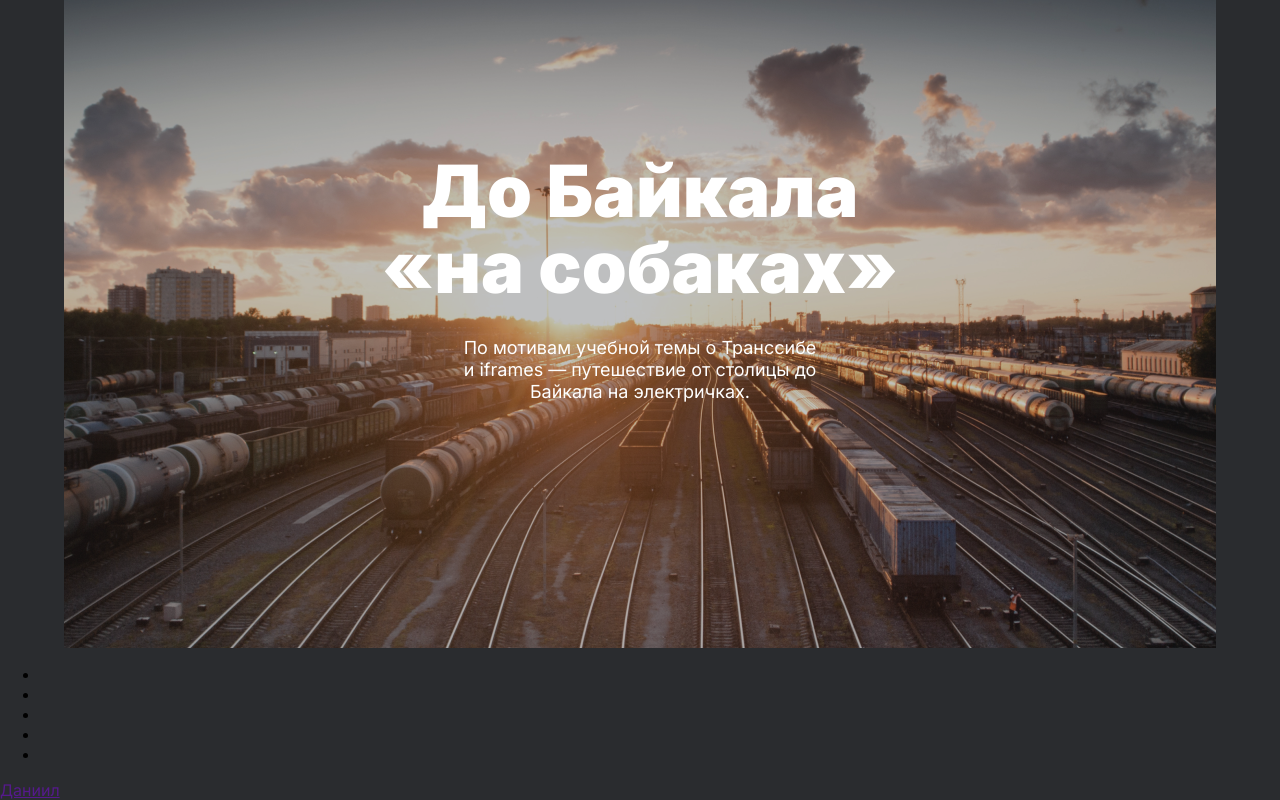
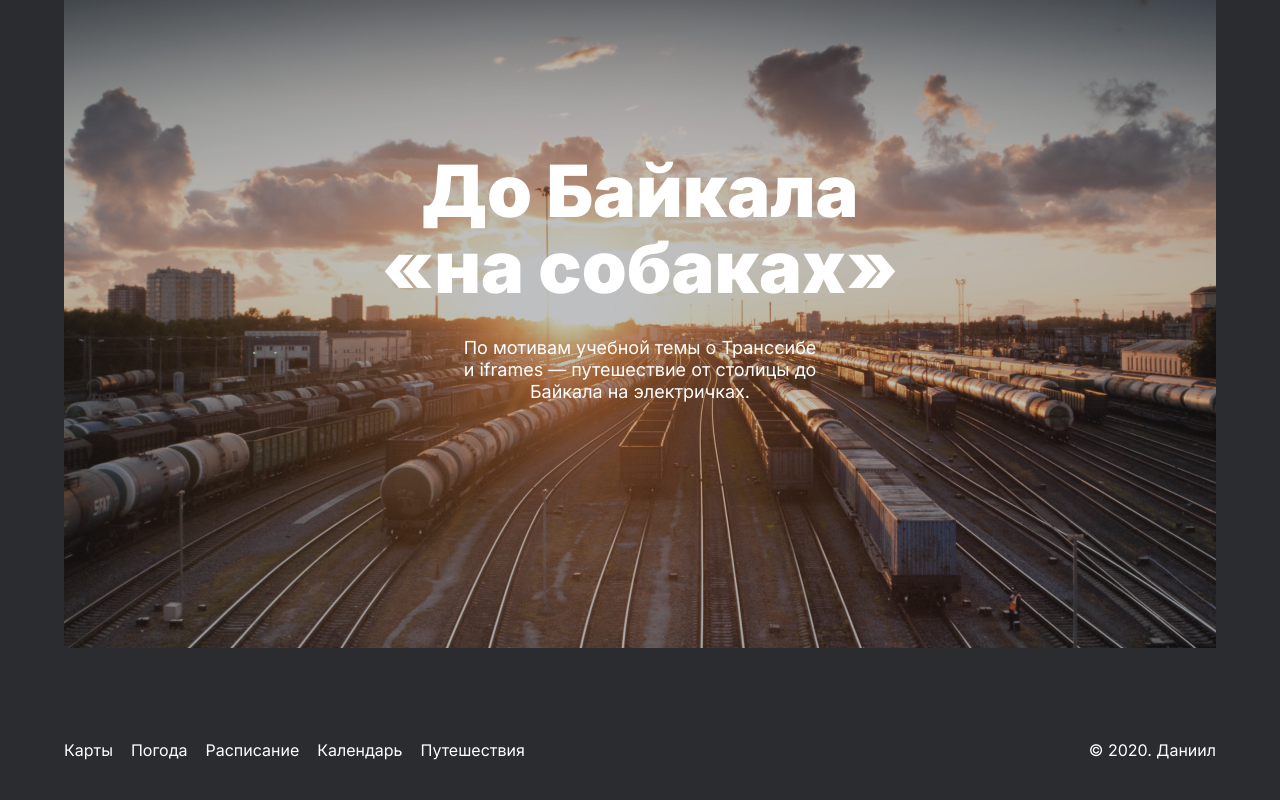
Before and after one commit to fl0ppat/russian-travel, a plain HTML site: page index.html in a window 1280 px wide. Shown: the part 6140-6940 px from the top of the page. Drawn offline with Linux system fonts and the light colour scheme.

Commit message:
Add block: Footer

```diff
--- /dev/null
+++ b/blocks/footer/__copyright/footer__copyright.css
@@ -0,0 +1,8 @@
+.footer__copyright {
+    color: white;
+    margin: 0;
+    margin-block-start: 0;
+    margin-block-end: 0;
+    margin-top: 92px;
+    align-self: flex-start;
+}
--- a/blocks/footer/__link/footer__link.css
+++ b/blocks/footer/__link/footer__link.css
@@ -0,0 +1,6 @@
+.footer__link {
+    color: white;
+    margin-right: 18px;
+    text-decoration: none;
+    font-size: 1rem;
+}
--- a/blocks/footer/__links/footer__links.css
+++ b/blocks/footer/__links/footer__links.css
@@ -0,0 +1,7 @@
+.footer__links {
+    display: flex;
+    padding: 0;
+    list-style: none;
+    margin-top: 92px;
+    margin-bottom: 24px;
+}
--- a/blocks/footer/footer.css
+++ b/blocks/footer/footer.css
@@ -0,0 +1,8 @@
+.footer {
+    max-width: 90%;
+    margin: 0 auto;
+    display: flex;
+    flex-direction: row;
+    align-items: center;
+    justify-content: space-between;
+}
--- a/index.html
+++ b/index.html
@@ -137,24 +137,24 @@
 
     <footer class="footer">
         <ul class="footer__links">
-            <li class="footer__link">
-                <a href=""></a>
+            <li>
+                <a class="footer__link" href="">Карты</a>
             </li>
-            <li class="footer__link">
-                <a href=""></a>
+            <li>
+                <a class="footer__link" href="">Погода</a>
             </li>
-            <li class="footer__link">
-                <a href=""></a>
+            <li>
+                <a class="footer__link" href="">Расписание</a>
             </li>
-            <li class="footer__link">
-                <a href=""></a>
+            <li>
+                <a class="footer__link" href="">Календарь</a>
             </li>
-            <li class="footer__link">
-                <a href=""></a>
+            <li>
+                <a class="footer__link" href="">Путешествия</a>
             </li>
         </ul>
 
-        <a href="" class="footer__copyright">Даниил</a>
+        <p href="" class="footer__copyright">© 2020. Даниил</p>
     </footer>
 </body>
 
--- a/pages/index.css
+++ b/pages/index.css
@@ -50,14 +50,9 @@
 @import url('../blocks/cover/__subtitle/cover__subtitle.css');
 @import url('../blocks/cover/__title/cover__title.css');
 
-/* COVER */
+/* FOOTER */
 
-@import url('');
-@import url('');
-@import url('');
-@import url('');
-@import url('');
-@import url('');
-@import url('');
-@import url('');
-@import url('');
+@import url('../blocks/footer/footer.css');
+@import url('../blocks/footer/__link/footer__link.css');
+@import url('../blocks/footer/__links/footer__links.css');
+@import url('../blocks/footer/__copyright/footer__copyright.css');
```
